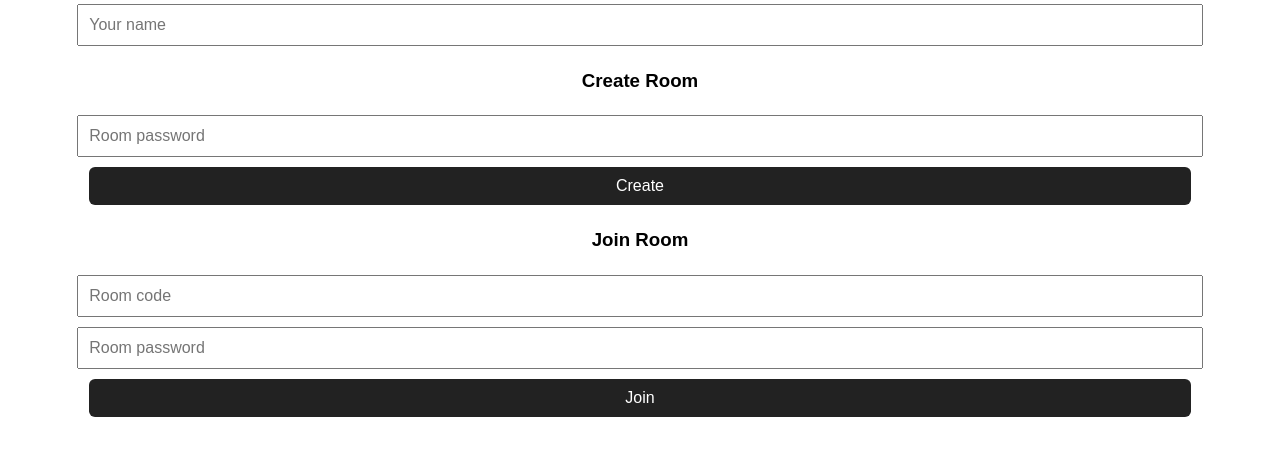
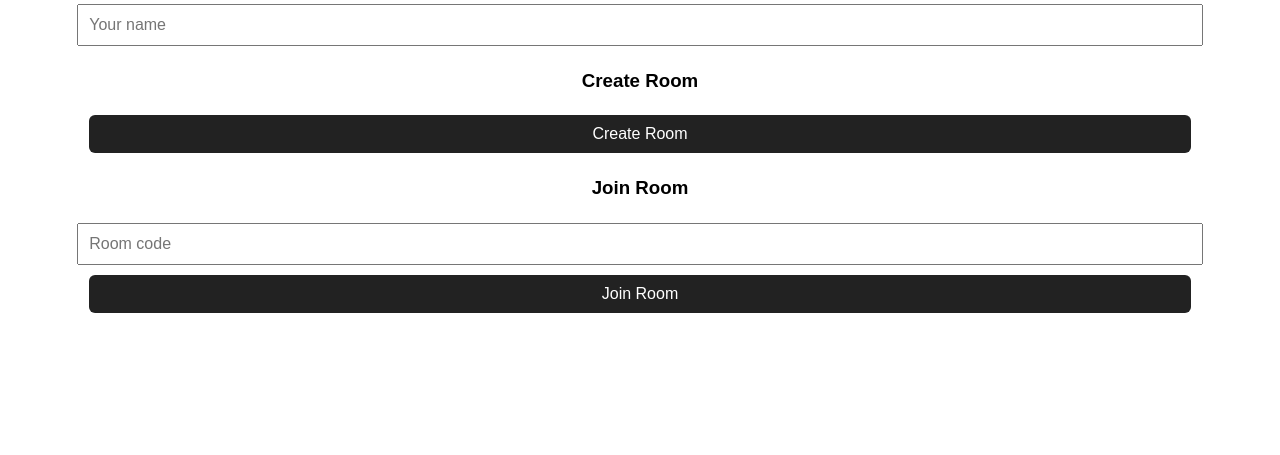
Before and after one commit to MaGi7/domino-online, a website: page domino-online/public/index.html in a window 1280 px wide. Shown: the part 97-552 px from the top of the page. Drawn offline with nearby package versions, Linux system fonts and the light colour scheme; no server answers.

Commit message:
Update index.html

```diff
--- a/domino-online/public/index.html
+++ b/domino-online/public/index.html
@@ -12,13 +12,11 @@
 <input id="name" placeholder="Your name">
 
 <h3>Create Room</h3>
-<input id="createPass" placeholder="Room password">
-<button onclick="createRoom()">Create</button>
+<button onclick="createRoom()">Create Room</button>
 
 <h3>Join Room</h3>
 <input id="roomCode" placeholder="Room code">
-<input id="joinPass" placeholder="Room password">
-<button onclick="joinRoom()">Join</button>
+<button onclick="joinRoom()">Join Room</button>
 
 <ul id="players"></ul>
 
```
